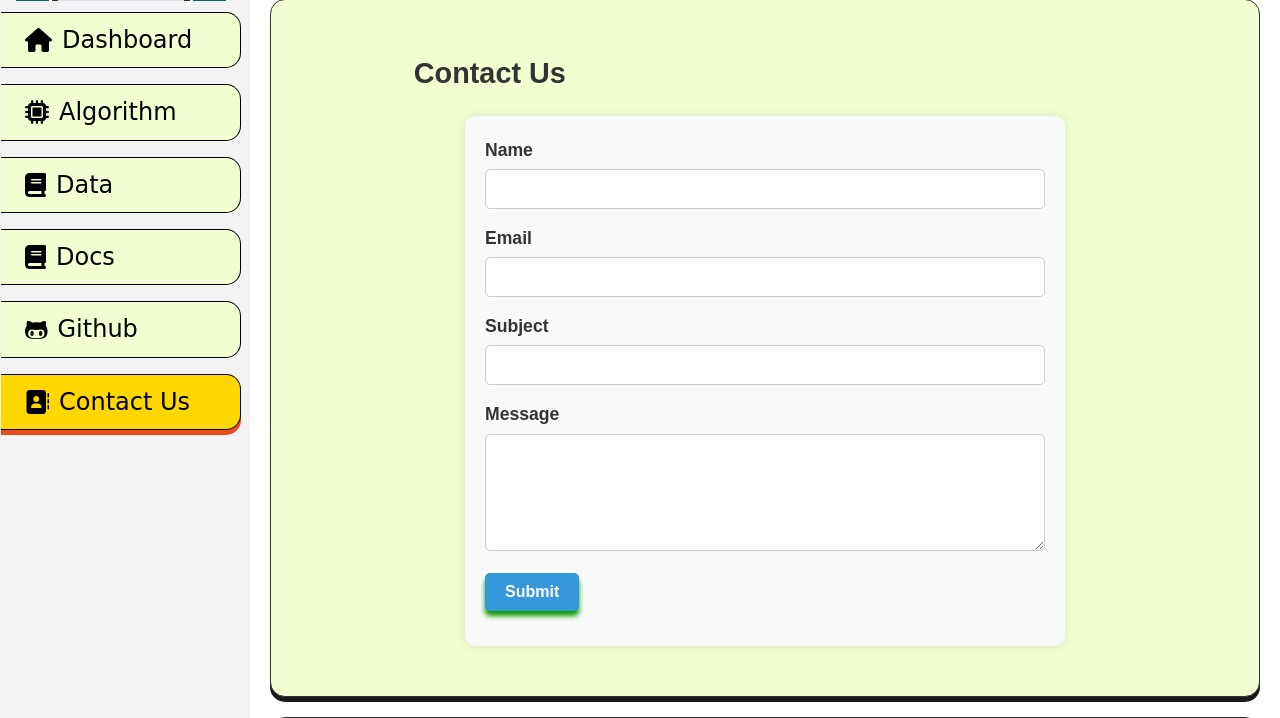
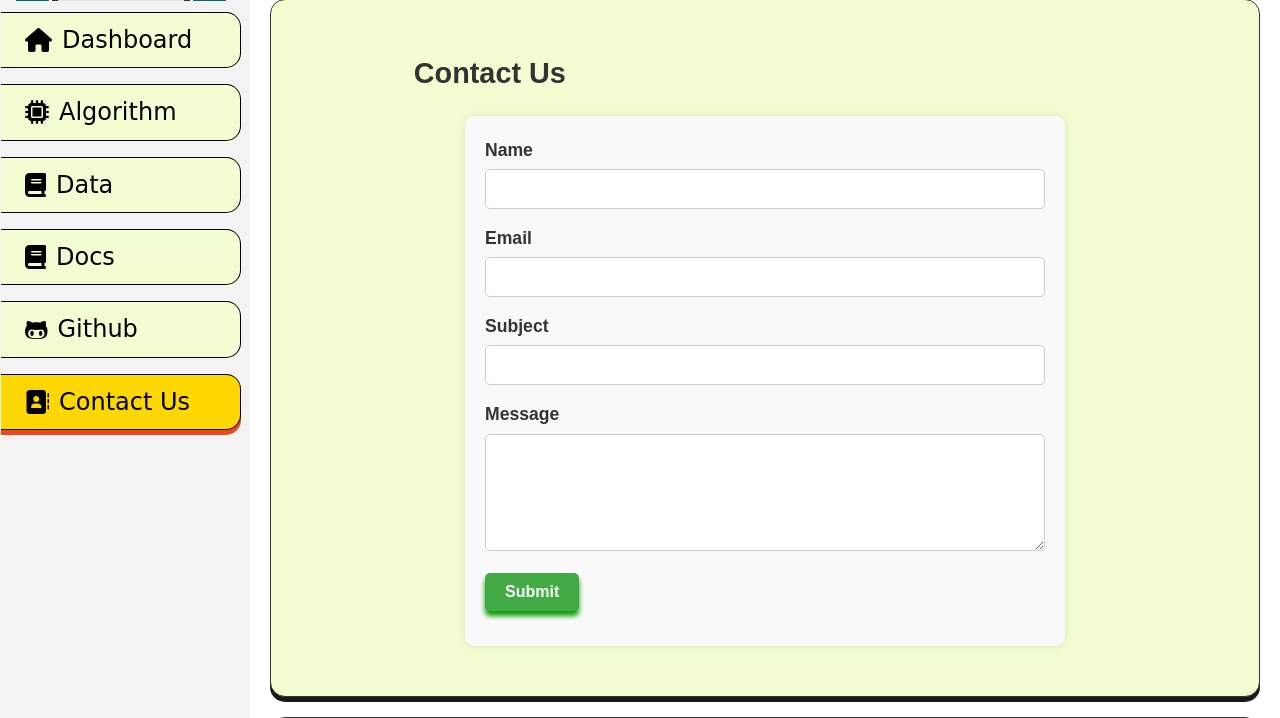
Before and after one commit to Hritikraj8804/ML-Sandbox, a Flask app: page /contact_us in a window 1280 px wide. Shown: the part 260-978 px from the top of the page. Run offline with Flask 3, Linux system fonts and the light colour scheme.

Commit message:
btn color fixed

```diff
--- a/frontend/static/css/style.css
+++ b/frontend/static/css/style.css
@@ -510,7 +510,7 @@ form {
 .form-group button {
     display: inline-block;
     padding: 10px 20px;
-    background-color: #3498db;
+    background-color: #42ab45;
     color: white;
     border: none;
     border-radius: 5px;
@@ -519,7 +519,7 @@ form {
 }
 
 .form-group button:hover {
-    background-color: #2980b9;
+    background-color: #146b02;
 }
 
 /* Developer details styles */
```
